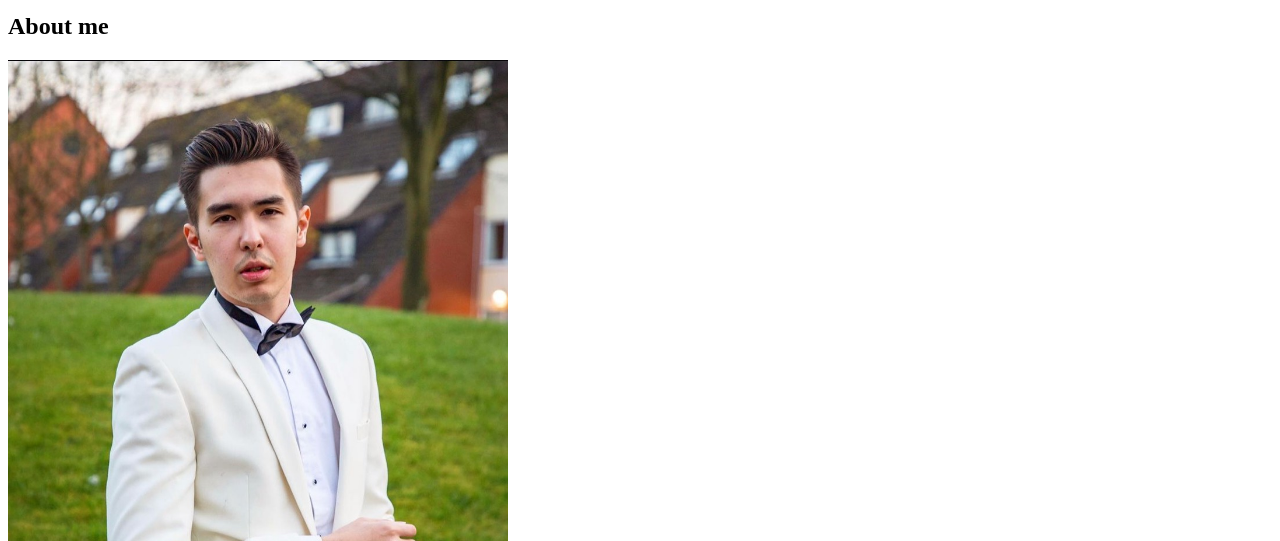
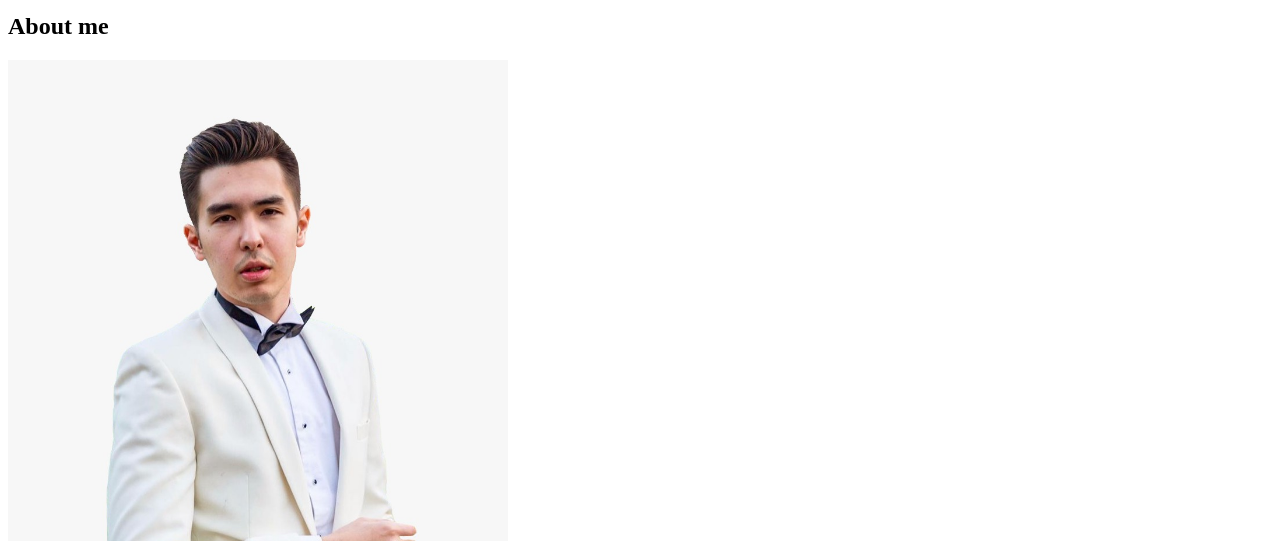
Before and after one commit to pedro15sousa/personal_website, a website: page src/template.html in a window 1280 px wide. Shown: the part 259-800 px from the top of the page. Drawn offline with nearby package versions, Linux system fonts and the light colour scheme.

Commit message:
About me picture updated

```diff
--- a/src/template.html
+++ b/src/template.html
@@ -61,7 +61,7 @@
                 class="img-fluid rounded shadow-lg"
                 height="auto"
                 width="500px"
-                src="./assets2/about_me.57.jpeg"
+                src="./assets2/james3.jpeg"
                 alt="Profile Image"
               />
             </div>
```
Also changed, not shown: src/assets2/james2.jpeg (added), src/assets2/james3.jpeg (added).
